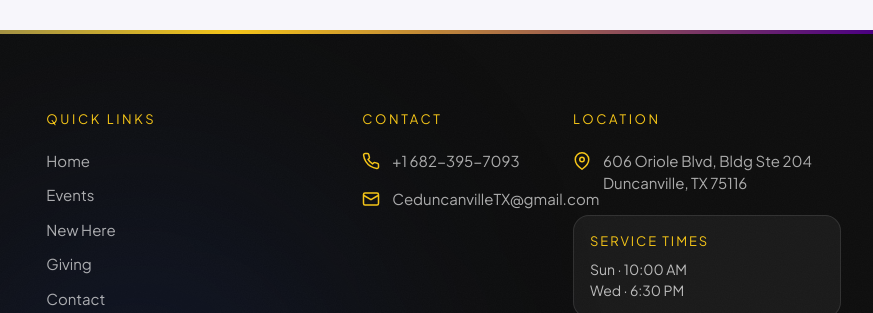
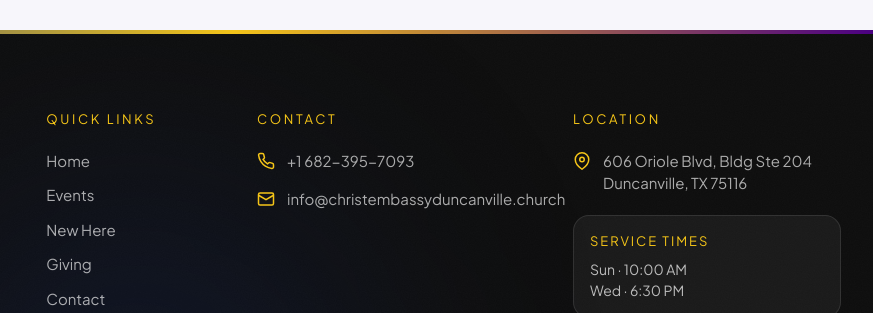
Before and after one commit to AAfese/CED-Website, a website: page contact.html in a window 1280 px wide. Shown: the part 1990-2303 px from the top of the page, 407-1280 px from the left. Drawn offline with nearby package versions, Linux system fonts and the light colour scheme.

Commit message:
Update church email to info@christembassyduncanville.church
Replaces old Gmail address in footer (site.js), contact page JS constant,
and JSON-LD schema. Also widens footer Contact column to prevent email
from overflowing into the Location column.

Co-Authored-By: Claude Sonnet 4.6 <noreply@anthropic.com>

```diff
--- a/contact.html
+++ b/contact.html
@@ -226,7 +226,7 @@
     const CONTACT = {
       address: '606 Oriole Blvd, Bldg Ste 204, Duncanville, TX 75116',
       mapsQuery: '606 Oriole Blvd, Bldg Ste 204, Duncanville, TX 75116',  // used for Google Maps
-      email: 'CeduncanvilleTX@gmail.com',
+      email: 'info@christembassyduncanville.church',
       phone: '+1 682-395-7093',
     };
 
--- a/site.js
+++ b/site.js
@@ -86,7 +86,7 @@
         </div>
 
         <!-- Quick Links -->
-        <div class="lg:col-span-3">
+        <div class="lg:col-span-2">
           <h4 class="font-700 text-[13px] tracking-[0.2em] uppercase text-gold" data-i18n="footer.quicklinks">Quick Links</h4>
           <ul class="mt-5 space-y-3 text-[15px] text-white/65">
             <li><a href="index.html" class="transition-colors hover:text-white" data-i18n="nav.home">Home</a></li>
@@ -98,7 +98,7 @@
         </div>
 
         <!-- Contact -->
-        <div class="lg:col-span-2">
+        <div class="lg:col-span-3">
           <h4 class="font-700 text-[13px] tracking-[0.2em] uppercase text-gold" data-i18n="footer.contact_h">Contact</h4>
           <ul class="mt-5 space-y-4 text-[15px] text-white/65">
             <li class="flex items-start gap-3">
@@ -107,7 +107,7 @@
             </li>
             <li class="flex items-start gap-3">
               <svg class="mt-0.5 shrink-0 text-gold" width="18" height="18" viewBox="0 0 24 24" fill="none" stroke="currentColor" stroke-width="2"><rect x="2" y="4" width="20" height="16" rx="2"/><path d="m22 7-10 6L2 7"/></svg>
-              <span>CeduncanvilleTX@gmail.com</span>
+              <span>info@christembassyduncanville.church</span>
             </li>
           </ul>
         </div>
```
Also changed, not shown: index.html (+1 -1 lines).
